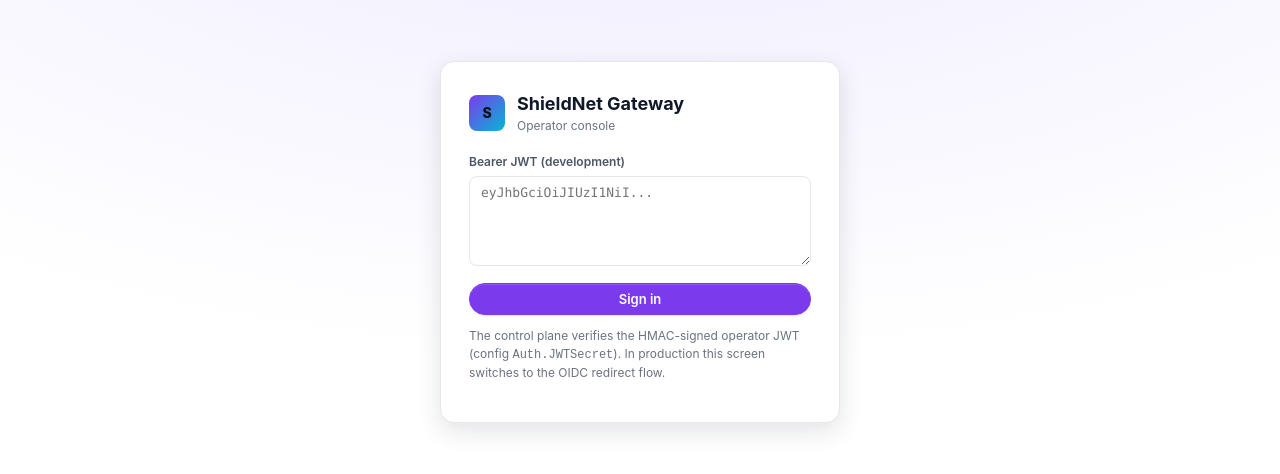
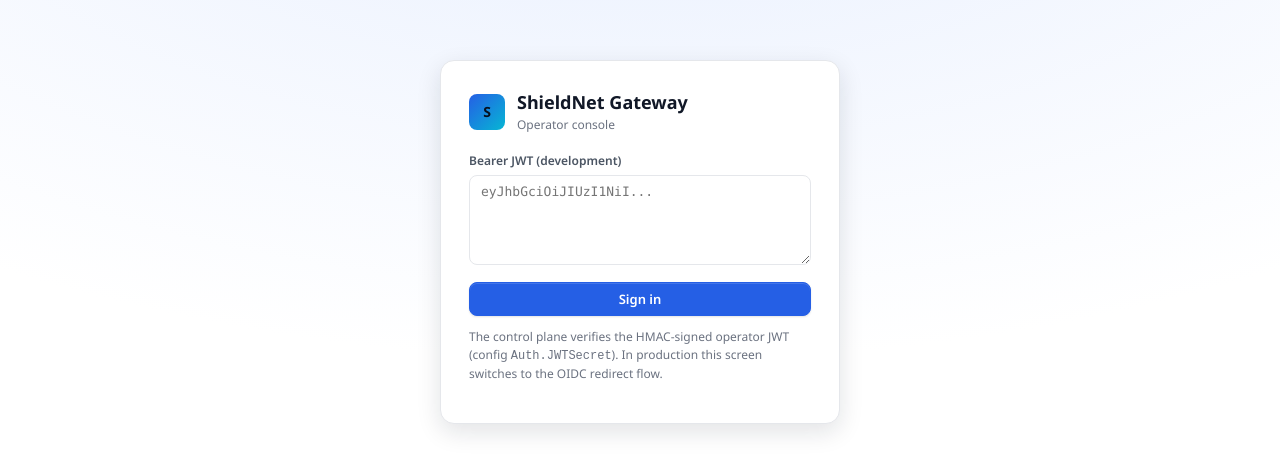
Before and after one commit to kennguy3n/visible-fishbone, a React (Vite) app in the folder ui/: page /login in a window 1280 px wide. Shown: the part 158-632 px from the top of the page. Built offline with nearby package versions, Linux system fonts and the light colour scheme; no server answers.

Commit message:
feat(ui): re-skin theme to ShieldNet 360 brand (blue #255FE5 + Noto Sans)

```diff
--- a/ui/index.html
+++ b/ui/index.html
@@ -4,6 +4,13 @@
     <meta charset="UTF-8" />
     <meta name="viewport" content="width=device-width, initial-scale=1.0" />
     <title>ShieldNet Gateway Console</title>
+    <!-- Noto Sans — the ShieldNet 360 brand typeface (shieldnet360.com). -->
+    <link rel="preconnect" href="https://fonts.googleapis.com" />
+    <link rel="preconnect" href="https://fonts.gstatic.com" crossorigin />
+    <link
+      href="https://fonts.googleapis.com/css2?family=Noto+Sans:wght@400;500;600;700&display=swap"
+      rel="stylesheet"
+    />
     <!--
       Runtime configuration is loaded from /config.js, which the nginx
       entrypoint (docker/docker-entrypoint.sh) regenerates from environment
--- a/ui/src/lib/chart-theme.ts
+++ b/ui/src/lib/chart-theme.ts
@@ -17,7 +17,7 @@ function cssVar(name: string, fallback: string): string {
 // at render time (the common case) always gets the active theme's color.
 export const CHART = {
   get brand() {
-    return cssVar("--brand", "#8b5cf6");
+    return cssVar("--brand", "#4d83f0");
   },
   get accent() {
     return cssVar("--accent", "#22d3ee");
--- a/ui/src/styles.css
+++ b/ui/src/styles.css
@@ -1,25 +1,26 @@
 :root {
   /* ===== Light theme (default) ==========================================
-     Clean, modern, violet-dominant design system on white / light-lavender
-     surfaces. The dark theme lives in :root[data-theme="dark"] below, and a
+     Clean, modern, ShieldNet 360 blue (#255FE5) design system on white /
+     light surfaces, matching shieldnet360.com. The dark theme lives in
+     :root[data-theme="dark"] below, and a
      no-JS prefers-color-scheme fallback mirrors it. src/lib/theme.ts sets
      data-theme on <html> for the Light / Dark / System choice. */
   color-scheme: light;
   --bg: #ffffff;
   --bg-elev: #f9fafb;
-  --bg-elev-2: #f5f3ff;
+  --bg-elev-2: #eef3fd;
   --surface: #ffffff;
-  --surface-2: #f5f3ff;
+  --surface-2: #eef3fd;
   --border: #e5e7eb;
   --border-soft: #eef0f4;
   --text: #111827;
   --text-dim: #4b5563;
   --text-faint: #6b7280;
-  --brand: #7c3aed;
-  --brand-strong: #6d28d9;
+  --brand: #255fe5;
+  --brand-strong: #1e4fc4;
   /* Brand RGB channels so translucent brand tints (focus ring, soft fills,
      glows, info accents) compose via rgba() and all track --brand. */
-  --brand-rgb: 124, 58, 237;
+  --brand-rgb: 37, 95, 229;
   --accent: #06b6d4;
   --ok: #059669;
   --warn: #d97706;
@@ -30,7 +31,7 @@
   /* Text on the translucent active-nav fill (high-contrast per theme). */
   --nav-active-text: var(--brand-strong);
   /* Ambient glow behind the login hero / radial backdrops. */
-  --hero-glow: #ede9fe;
+  --hero-glow: #e6eefe;
   --radius: 12px;
   --radius-sm: 8px;
   --radius-lg: 16px;
@@ -40,8 +41,8 @@
      flush against the sidebar regardless of this value. */
   --nav-gutter: 10px;
   --shadow: 0 8px 24px rgba(17, 24, 39, 0.12);
-  --font: "Inter", system-ui, -apple-system, "Segoe UI", Roboto, Helvetica,
-    Arial, sans-serif;
+  --font: "Noto Sans", "Inter", system-ui, -apple-system, "Segoe UI", Roboto,
+    Helvetica, Arial, sans-serif;
   --mono: "JetBrains Mono", ui-monospace, "SFMono-Regular", Menlo, monospace;
 
   /* Richer design system additions (WS5) ------------------------------- */
@@ -71,7 +72,7 @@
 }
 
 /* ===== Dark theme ========================================================
-   Graphite canvas with a brighter violet brand for legibility on dark
+   Graphite canvas with a brighter ShieldNet blue brand for legibility on dark
    surfaces. Applied when the operator picks Dark, or picks System on a
    dark-OS desktop (resolved to data-theme="dark" by src/lib/theme.ts). */
 :root[data-theme="dark"] {
@@ -86,9 +87,9 @@
   --text: #eef2f8;
   --text-dim: #9aa7bd;
   --text-faint: #69748a;
-  --brand: #8b5cf6;
-  --brand-strong: #7c3aed;
-  --brand-rgb: 139, 92, 246;
+  --brand: #4d83f0;
+  --brand-strong: #255fe5;
+  --brand-rgb: 77, 131, 240;
   --accent: #22d3ee;
   --ok: #34d399;
   --warn: #fbbf24;
@@ -127,9 +128,9 @@
     --text: #eef2f8;
     --text-dim: #9aa7bd;
     --text-faint: #69748a;
-    --brand: #8b5cf6;
-    --brand-strong: #7c3aed;
-    --brand-rgb: 139, 92, 246;
+    --brand: #4d83f0;
+    --brand-strong: #255fe5;
+    --brand-rgb: 77, 131, 240;
     --accent: #22d3ee;
     --ok: #34d399;
     --warn: #fbbf24;
@@ -667,7 +668,7 @@ table.data tbody tr:hover {
   background: var(--brand);
   border-color: var(--brand);
   color: #fff;
-  border-radius: var(--radius-pill);
+  border-radius: var(--radius-sm);
   box-shadow: 0 1px 2px rgba(17, 24, 39, 0.12),
     inset 0 1px 0 rgba(255, 255, 255, 0.14);
 }
```
